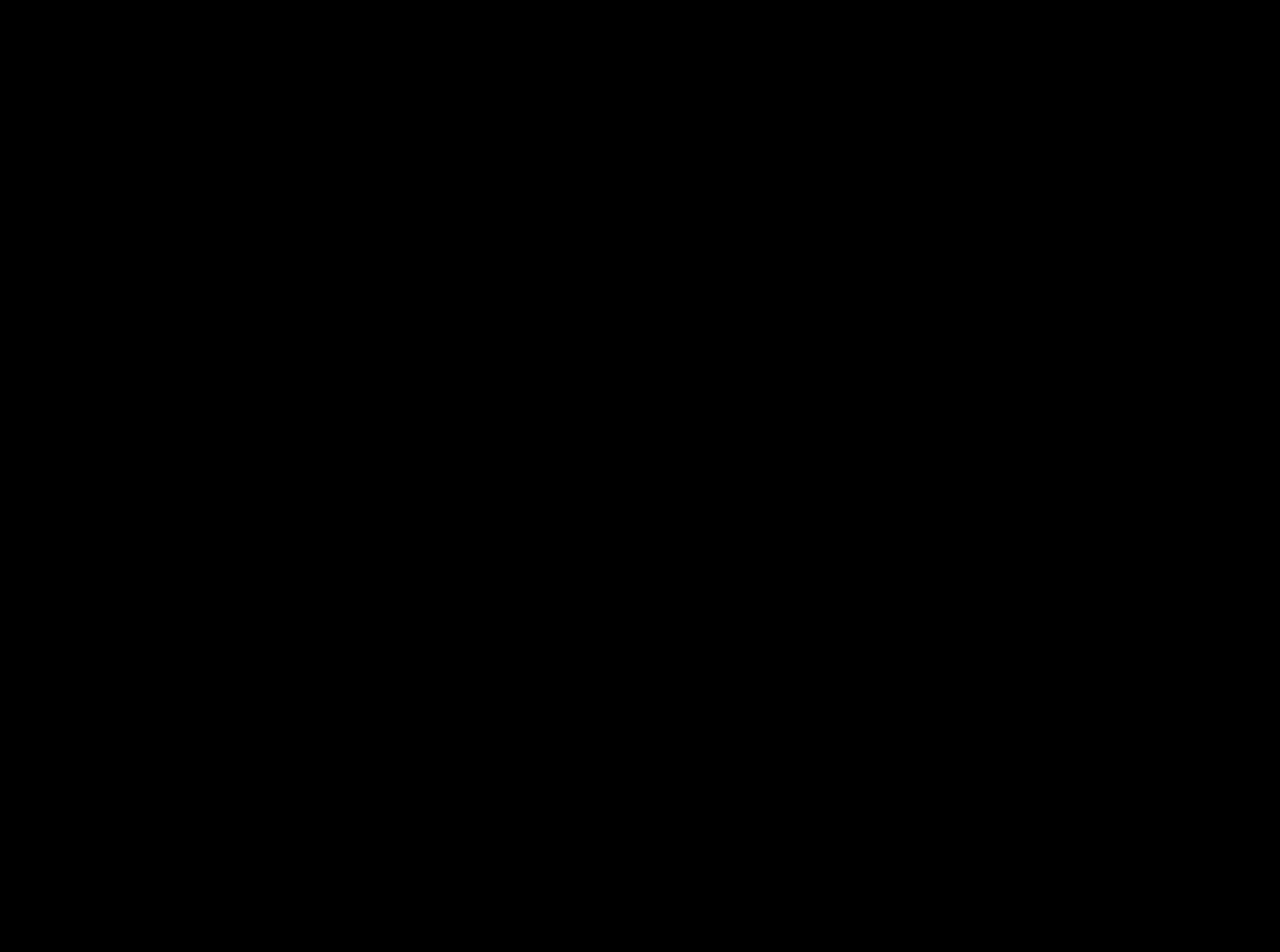
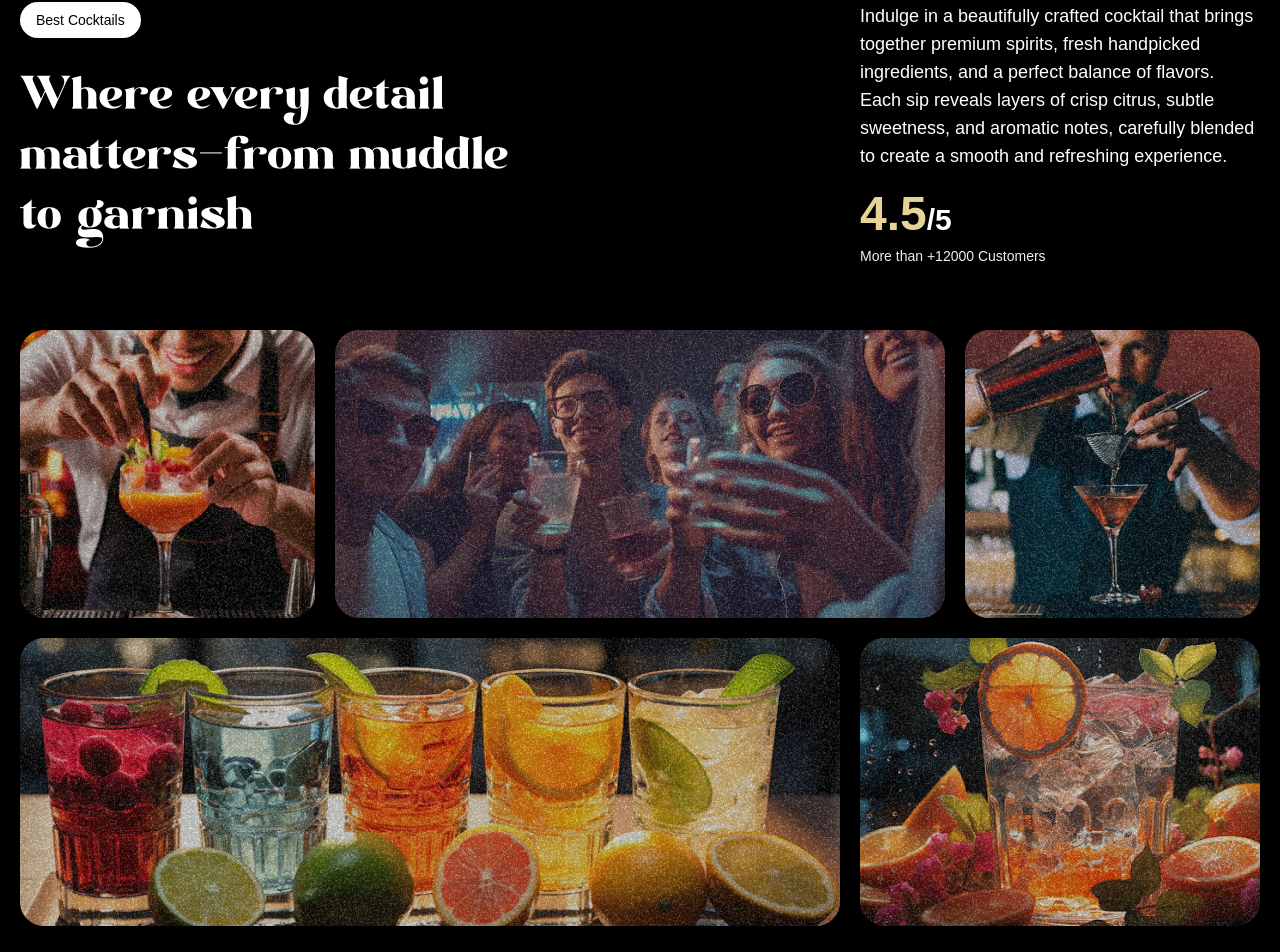
Before and after one commit to Adham-ashraf2/GSAP, a React (Vite) app: page / in a window 1280 px wide. Shown: the part 1710-2662 px from the top of the page. Before the commit the page ends 1600 px from the top, so only its background shows below. Built offline with nearby package versions, Linux system fonts and the light colour scheme; a web font is replaced by a local one.

Commit message:
About us Section

```diff
--- a/src/App.jsx
+++ b/src/App.jsx
@@ -4,6 +4,7 @@
 import NavBar from './components/NavBar.jsx'
 import Hero from './components/Hero.jsx';
 import Cocktails from './components/Cocktails.jsx';
+import About from './components/About.jsx';
 gsap.registerPlugin(ScrollTrigger,SplitText);
 
 const App = () => {
@@ -12,6 +13,7 @@
         <NavBar/>
         <Hero/>
         <Cocktails/>
+        <About/>
       </main>
   )
 }
--- /dev/null
+++ b/src/components/About.jsx
@@ -0,0 +1,96 @@
+import { useGSAP } from '@gsap/react'
+import { SplitText } from 'gsap/all'
+import React from 'react'
+import gsap from 'gsap'
+
+const About = () => {
+useGSAP(()=>{
+    const titleSplit = SplitText.create('#about h2',{
+        type:'words'
+    })
+
+    const scrollTimeline = gsap.timeline({
+        scrollTrigger:{
+            trigger:'#about',
+            start:'top center'
+        }
+    })
+
+    scrollTimeline.from(titleSplit.words,{
+        opacity:0,
+        duration:1,
+        yPercent:100,
+        ease:'expo.out',
+        stagger:0.02
+    })
+    .from('.top-grid div,.bottom-grid div',{
+        opacity:0,
+        duration:1,
+        ease:'power1.inOut',
+        stagger:0.04,
+
+    },'-=0.5')
+})
+
+
+
+  return (
+    <div id="about">
+        <div className="mb-16 md:px-0 px-5">
+            <div className="content">
+                <div className="md:col-span-8">
+                    <p className="badge">Best Cocktails</p>
+                    <h2>Where every detail matters<span className="text-white">-</span>
+                    from muddle to garnish
+                     </h2>
+                </div>
+                <div className="sub-content">
+                    <p>Indulge in a beautifully crafted cocktail that brings together premium spirits,
+                        fresh handpicked ingredients, and a perfect balance of flavors.
+                        Each sip reveals layers of crisp citrus,
+                        subtle sweetness, and aromatic notes,
+                        carefully blended to create a smooth and refreshing experience.
+                         </p>
+                         <div>
+                            <p className="md:text-3xl text-xl font-bold">
+                                <span>4.5</span>/5
+                            </p>
+                            <p className="text-sm text-white-100">
+                                More than +12000 Customers
+                            </p>
+                         </div>
+                </div>
+            </div>
+        </div>
+        <div className="top-grid">
+            <div className="md:col-span-3">
+               <div className="noisy"/>
+               <img src="/images/abt1.png" alt="grid-img-1"/>
+            </div>
+
+             <div className="md:col-span-6">
+               <div className="noisy"/>
+               <img src="/images/abt2.png" alt="grid-img-2"/>
+            </div>
+
+             <div className="md:col-span-3">
+               <div className="noisy"/>
+               <img src="/images/abt5.png" alt="grid-img-5"/>
+            </div>
+        </div>
+        <div className="bottom-grid">
+             <div className="md:col-span-8">
+               <div className="noisy"/>
+               <img src="/images/abt3.png" alt="grid-img-3"/>
+            </div>
+             <div className="md:col-span-4">
+               <div className="noisy"/>
+               <img src="/images/abt4.png" alt="grid-img-4"/>
+            </div>
+        </div>
+
+    </div>
+  )
+}
+
+export default About
```
